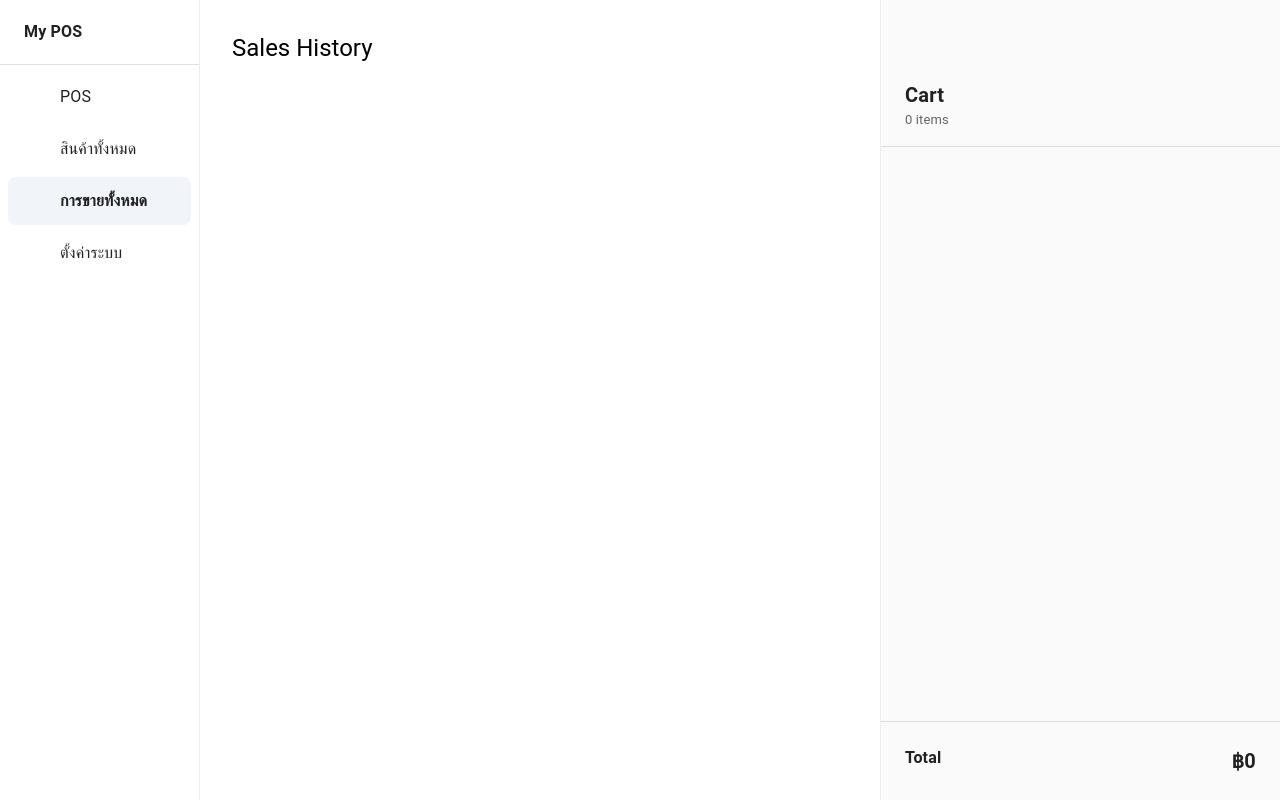
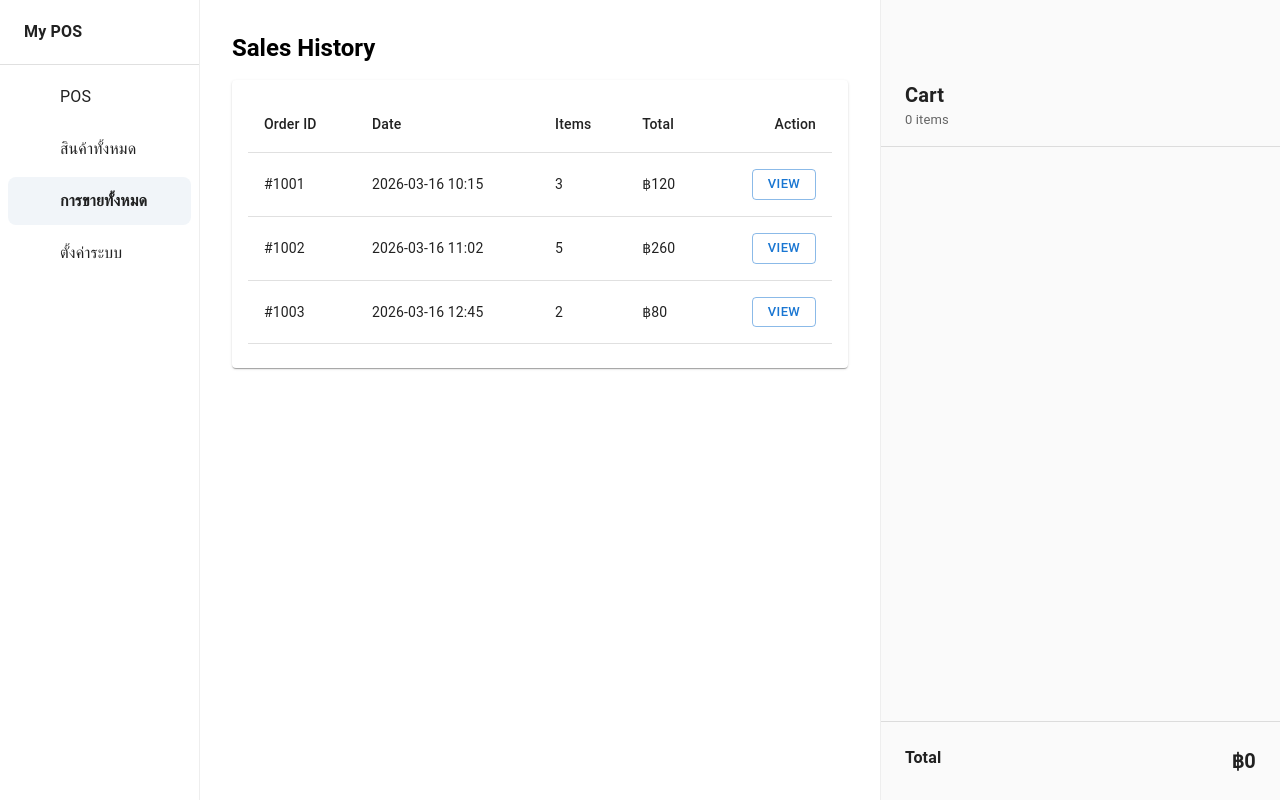
Before and after one commit to Pachared/QuickPOS, a React (Vite) app: page /orders in a window 1280 px wide. Built offline with nearby package versions, Linux system fonts and the light colour scheme; some icons are missing.

Commit message:
Update Orders.tsx

```diff
--- a/src/pages/Orders.tsx
+++ b/src/pages/Orders.tsx
@@ -1,9 +1,71 @@
-import { Typography } from "@mui/material";
+import {
+  Box,
+  Typography,
+  Card,
+  CardContent,
+  Table,
+  TableHead,
+  TableRow,
+  TableCell,
+  TableBody,
+  Button,
+  Stack,
+} from "@mui/material";
+
+type Order = {
+  id: number;
+  date: string;
+  items: number;
+  total: number;
+};
+
+const mockOrders: Order[] = [
+  { id: 1001, date: "2026-03-16 10:15", items: 3, total: 120 },
+  { id: 1002, date: "2026-03-16 11:02", items: 5, total: 260 },
+  { id: 1003, date: "2026-03-16 12:45", items: 2, total: 80 },
+];
 
 export default function Orders() {
   return (
-    <div>
-      <Typography variant="h5">Sales History</Typography>
-    </div>
+    <Box>
+      <Typography variant="h5" fontWeight={600} sx={{ mb: 2 }}>
+        Sales History
+      </Typography>
+
+      <Card>
+        <CardContent>
+          <Table>
+            <TableHead>
+              <TableRow>
+                <TableCell>Order ID</TableCell>
+                <TableCell>Date</TableCell>
+                <TableCell>Items</TableCell>
+                <TableCell>Total</TableCell>
+                <TableCell align="right">Action</TableCell>
+              </TableRow>
+            </TableHead>
+
+            <TableBody>
+              {mockOrders.map((order) => (
+                <TableRow key={order.id}>
+                  <TableCell>#{order.id}</TableCell>
+                  <TableCell>{order.date}</TableCell>
+                  <TableCell>{order.items}</TableCell>
+                  <TableCell>฿{order.total.toLocaleString()}</TableCell>
+
+                  <TableCell align="right">
+                    <Stack direction="row" spacing={1} justifyContent="flex-end">
+                      <Button size="small" variant="outlined">
+                        View
+                      </Button>
+                    </Stack>
+                  </TableCell>
+                </TableRow>
+              ))}
+            </TableBody>
+          </Table>
+        </CardContent>
+      </Card>
+    </Box>
   );
 }
```
